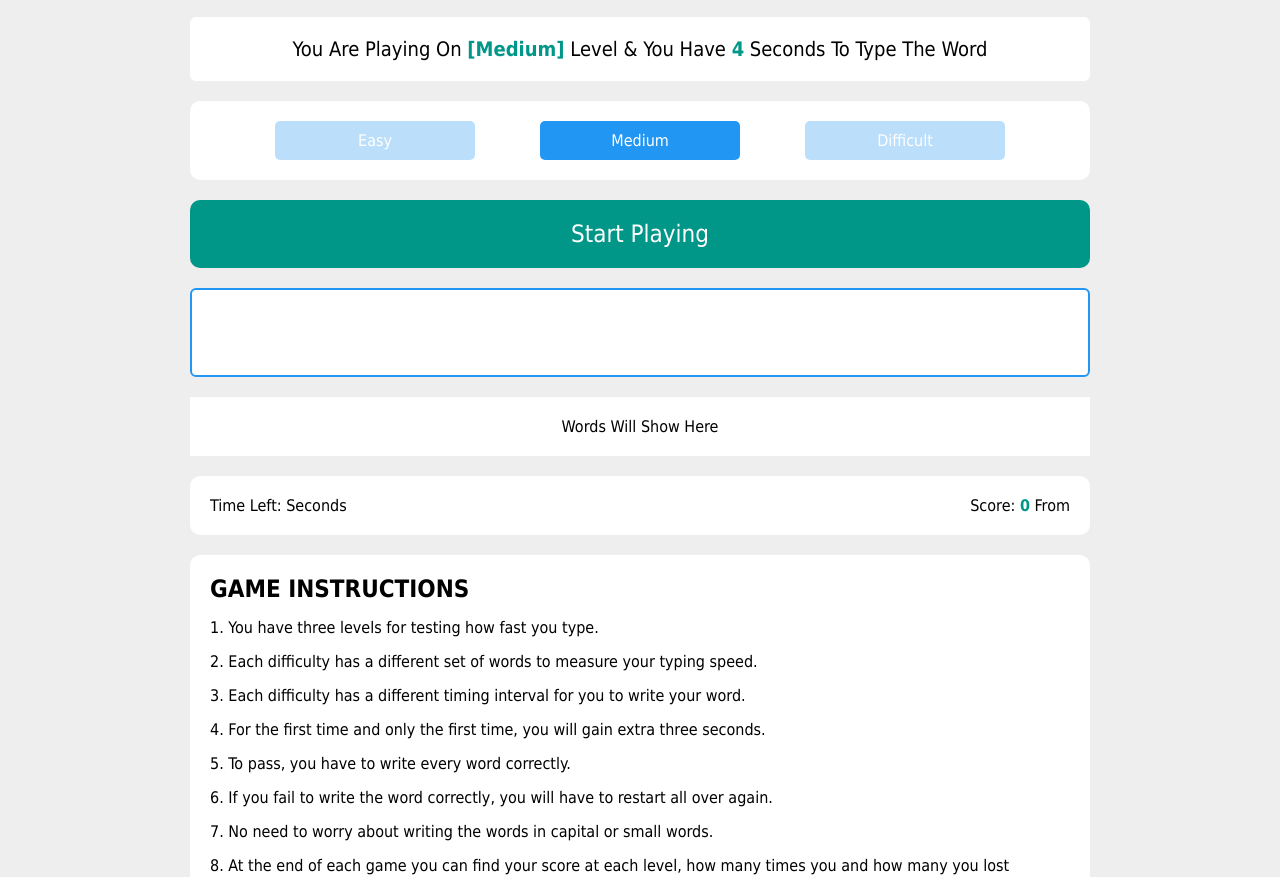
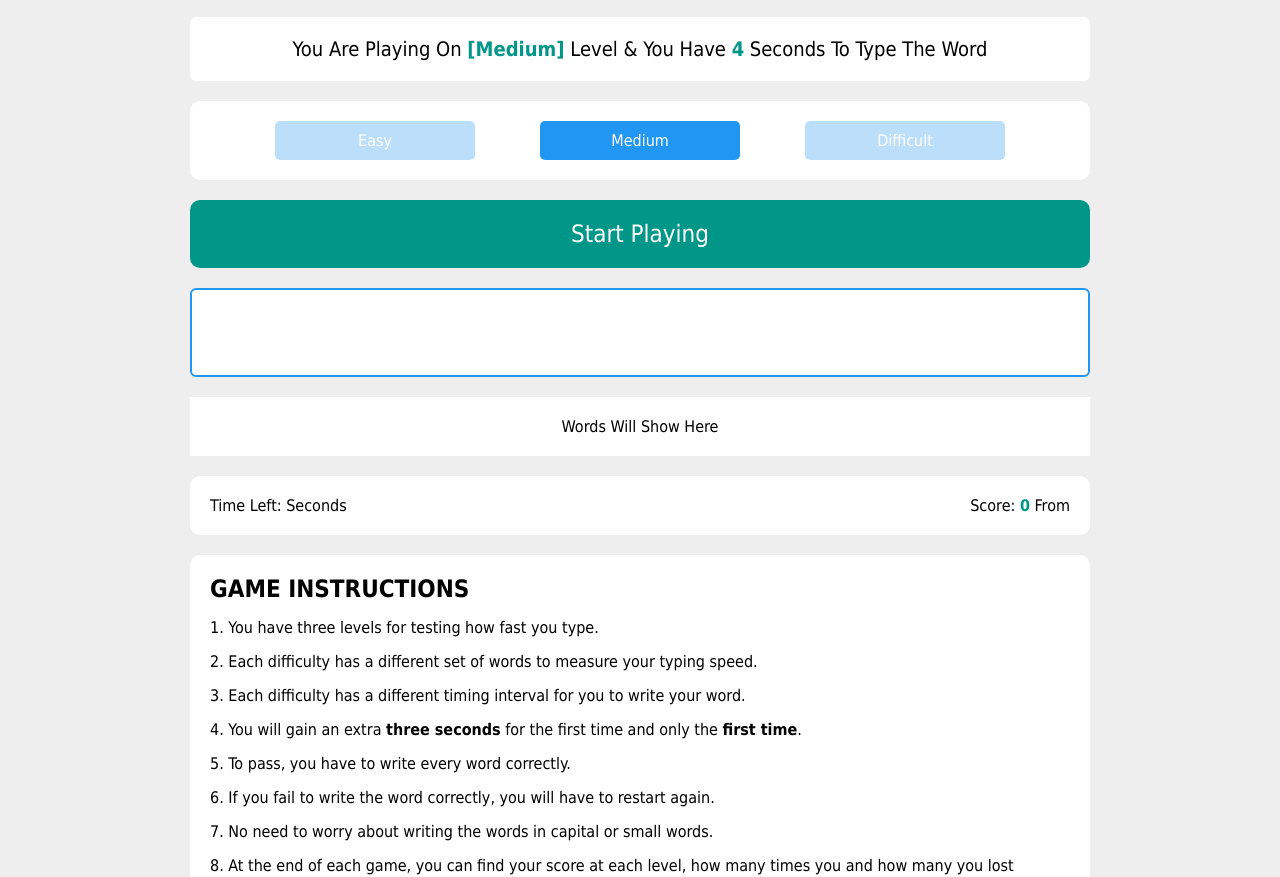
Before and after one commit to MoomenEltelbany/Typing-Speed-Test, a plain HTML site: page index.html in a window 1280 px wide. Shown: the part 78-955 px from the top of the page. Drawn offline with Linux system fonts and the light colour scheme.

Commit message:
HTML modifications

```diff
--- a/index.html
+++ b/index.html
@@ -52,11 +52,13 @@
                     <li>You have three levels for testing how fast you type.</li>
                     <li>Each difficulty has a different set of words to measure your typing speed.</li>
                     <li>Each difficulty has a different timing interval for you to write your word.</li>
-                    <li>For the first time and only the first time, you will gain extra three seconds.</li>
+                    <li>You will gain an extra <strong>three seconds</strong> for the first time and only the
+                        <strong>first time</strong>.
+                    </li>
                     <li>To pass, you have to write every word correctly.</li>
-                    <li>If you fail to write the word correctly, you will have to restart all over again.</li>
+                    <li>If you fail to write the word correctly, you will have to restart again.</li>
                     <li>No need to worry about writing the words in capital or small words.</li>
-                    <li>At the end of each game you can find your score at each level, how many times you and how many
+                    <li>At the end of each game, you can find your score at each level, how many times you and how many
                         you lost</li>
                 </ol>
                 <div class="scores">
```
